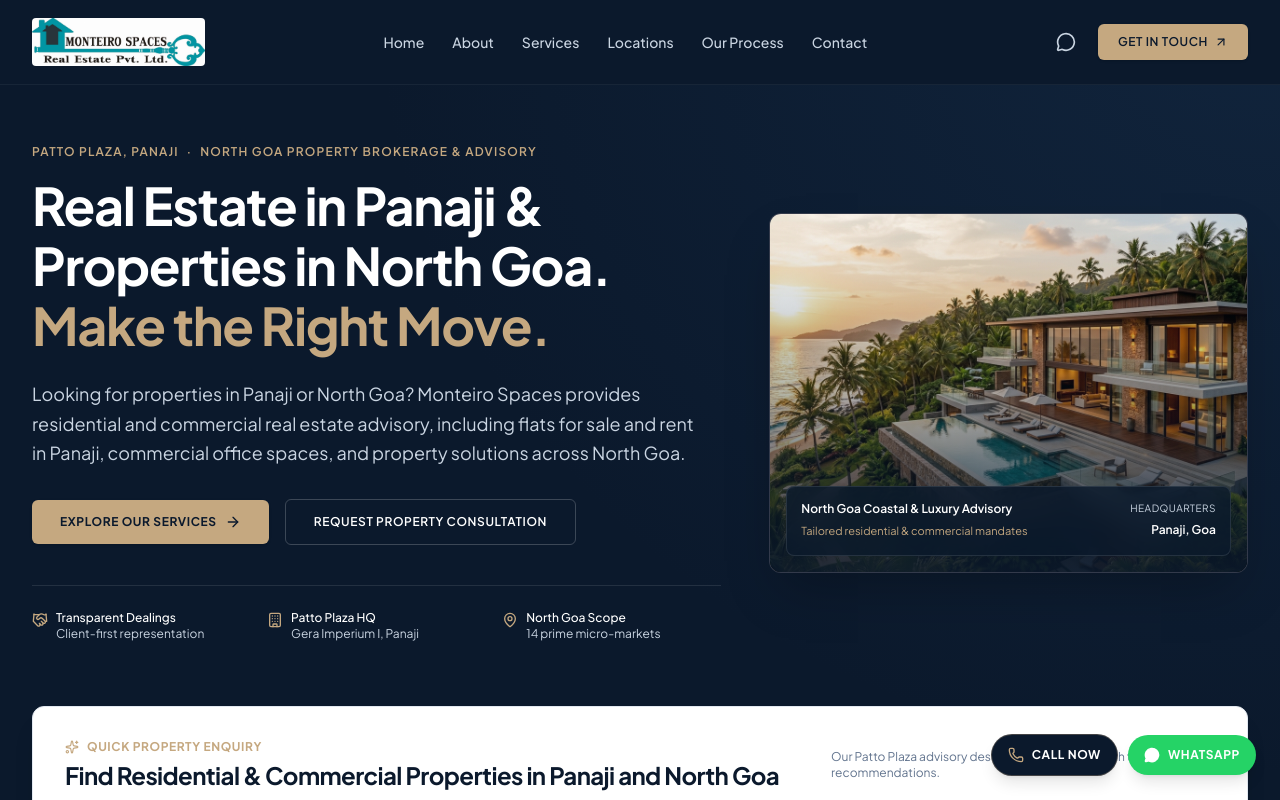
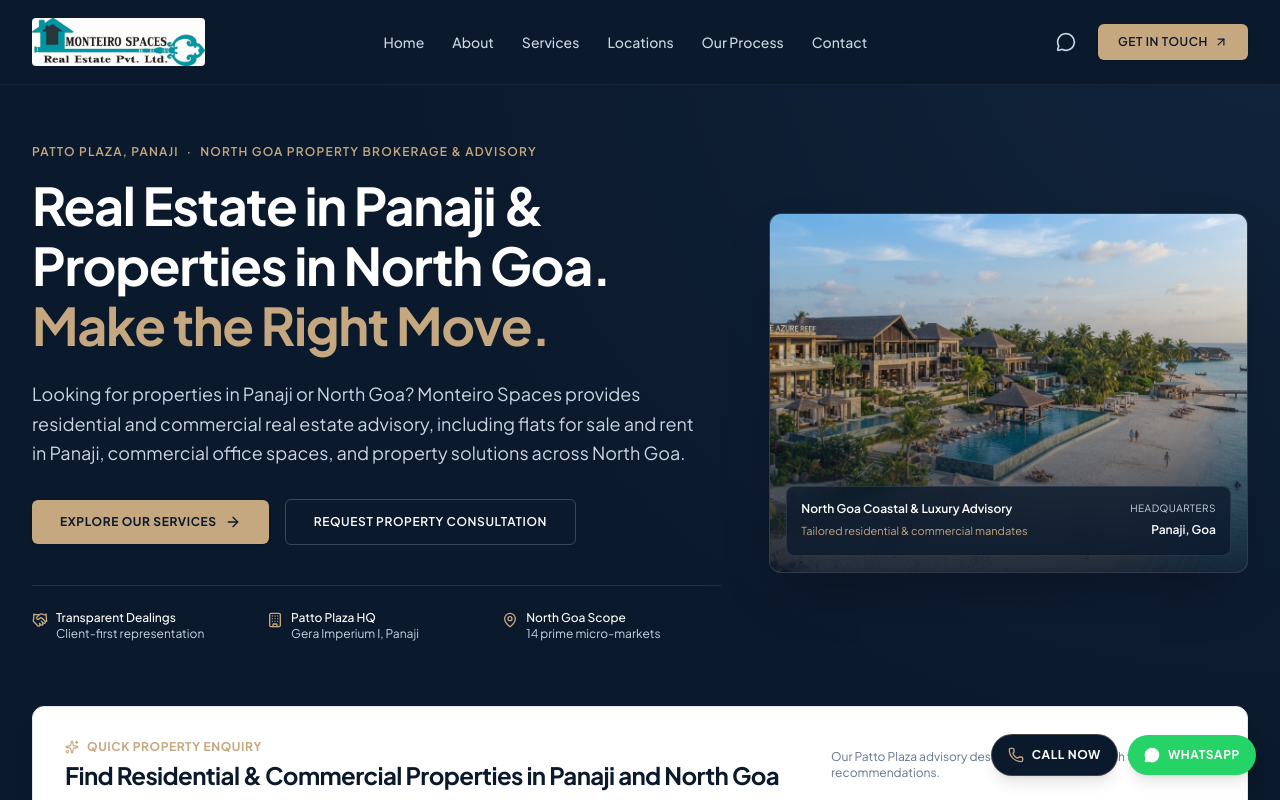
Before and after one commit to wedcustomer85-dotcom/Monteiro-Spaces, a React (Vite) app: page / in a window 1280 px wide. Shown: the top 800 px of the page. Built offline with nearby package versions, Linux system fonts and the light colour scheme.

Commit message:
feat(hero): update hero section imagery
Replace the hero section image with a new, high-quality asset from the AI studio to improve visual impact.

```diff
--- a/src/components/HeroSection.tsx
+++ b/src/components/HeroSection.tsx
@@ -145,7 +145,7 @@ export default function HeroSection({ onOpenConsultation }: HeroSectionProps) {
             <div className="relative rounded-xl overflow-hidden shadow-2xl border border-white/15 bg-slate-900 group">
               <div className="aspect-[4/3] sm:aspect-[16/10] lg:aspect-[4/3] overflow-hidden">
                 <img
-                  src="/src/assets/images/hero_goa_luxury_property_1794321356517.jpg"
+                  src="/assets/aistudio/1795688248430_eaf1e699.png"
                   alt="Luxury coastal villa and residential property in North Goa curated by Monteiro Spaces Real Estate"
                   referrerPolicy="no-referrer"
                   className="w-full h-full object-cover transition-transform duration-700 group-hover:scale-105"
```
Also changed, not shown: public/assets/aistudio/1795688248430_eaf1e699.png (added).
